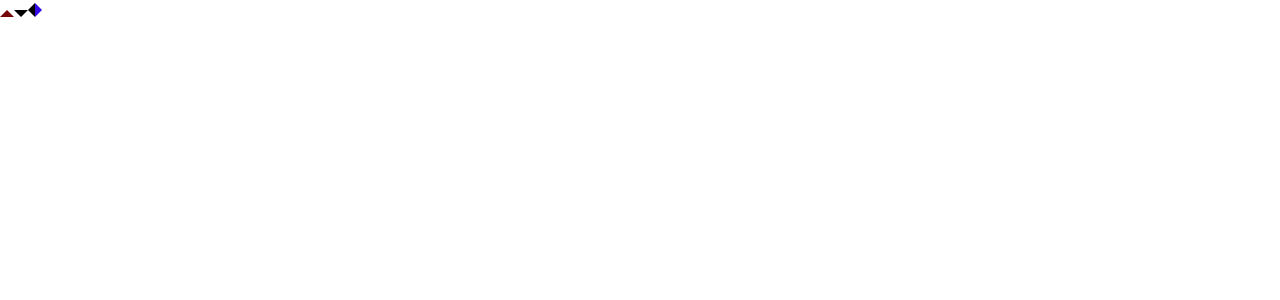
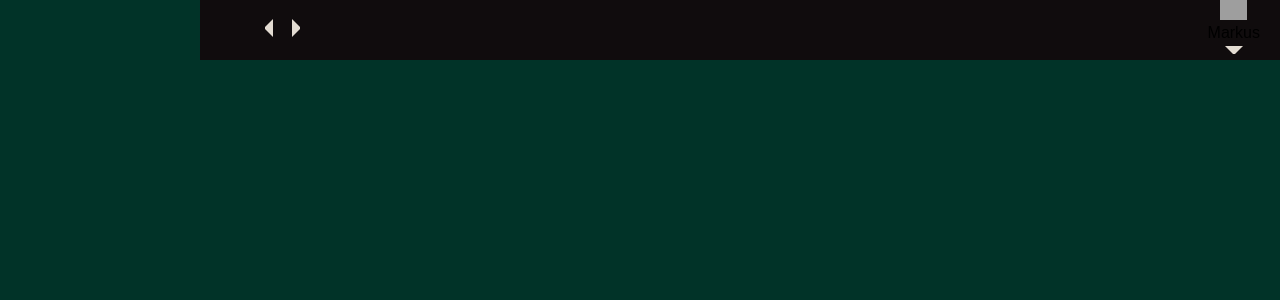
Before and after one commit to mwiby/music-app, a Vue app: page / in a window 1280 px wide. Shown: the top 300 px of the page. Built offline with nearby package versions, Linux system fonts and the light colour scheme; grey boxes are pictures that could not be loaded.

Commit message:
first stage navbar

```diff
--- a/src/App.vue
+++ b/src/App.vue
@@ -1,14 +1,35 @@
 <script setup lang="ts">
+import { ref, onMounted } from "vue"
+import { RouterLink, RouterView } from "vue-router"
 
+let openMenu = ref(false)
 </script>
 
 <template>
+
   <div>
-    <div class="container">
-      <i class="chevron-up"></i>
-      <i class="chevron-down"></i>
-      <i class="chevron-left"></i>
-      <i class="chevron-right"></i>
+    <div class="top-bar">
+      <div class="flex-container">
+        <button type="button" class="btn-chevron">
+          <i class="chevron-left"></i>
+        </button>
+        <button type="button" class="btn-chevron">
+          <i class="chevron-right"></i>
+        </button>
+      </div>
+      <button @click="openMenu = !openMenu" :class="openMenu ? 'bg-[#282828]' : 'bg-black'"
+                class="btn-chevron">
+                <div class="flex items-center">
+                    <img
+                      class="rounded-full"
+                      width="27"
+                      src="https://unsplash.com/photos/black-violin-on-underwater-digital-wallpaper-yO4XF2uC4g0"
+                    >
+                    <div class="text-white text-[14px] ml-1.5 font-semibold">Markus</div>
+                    <i class="chevron-down" v-if="!openMenu" @click="openMenu = true"></i>
+                    <i class="chevron-up" v-else @click="openMenu = false"></i>
+                </div>
+      </button>
     </div>
   </div>
 </template>
@@ -16,4 +37,33 @@
 <style lang="scss" scoped>
 @import "@/assets/styles.scss";
 
+.top-bar {
+  width: calc(100% - 240px);
+  height: 60px;
+  position: fixed;
+  right: 0;
+  z-index: 20;
+  background-color: $secondary-color;
+  display: flex;
+  align-items: center;
+  justify-content: space-between;
+  padding: 0 20px;
+  color: $primary-color;
+}
+.flex-container {
+  display: flex;
+  align-items: center;
+  margin-left: 1.5rem;
+}
+.btn-chevron{
+  appearance: none;
+  border: none;
+  padding: 0;
+  background: none;
+  font-family: inherit;
+  font-size: inherit;
+  margin-left: 1.2rem;
+  cursor: pointer; /* Add pointer cursor */
+}
+
 </style>
--- a/src/assets/base.scss
+++ b/src/assets/base.scss
@@ -1,86 +1,22 @@
-/* color palette from <https://github.com/vuejs/theme> */
-:root {
-  --vt-c-white: #ffffff;
-  --vt-c-white-soft: #f8f8f8;
-  --vt-c-white-mute: #f2f2f2;
-
-  --vt-c-black: #181818;
-  --vt-c-black-soft: #222222;
-  --vt-c-black-mute: #282828;
-
-  --vt-c-indigo: #2c3e50;
-
-  --vt-c-divider-light-1: rgba(60, 60, 60, 0.29);
-  --vt-c-divider-light-2: rgba(60, 60, 60, 0.12);
-  --vt-c-divider-dark-1: rgba(84, 84, 84, 0.65);
-  --vt-c-divider-dark-2: rgba(84, 84, 84, 0.48);
-
-  --vt-c-text-light-1: var(--vt-c-indigo);
-  --vt-c-text-light-2: rgba(60, 60, 60, 0.66);
-  --vt-c-text-dark-1: var(--vt-c-white);
-  --vt-c-text-dark-2: rgba(235, 235, 235, 0.64);
-}
-
-/* semantic color variables for this project */
-:root {
-  --color-background: var(--vt-c-white);
-  --color-background-soft: var(--vt-c-white-soft);
-  --color-background-mute: var(--vt-c-white-mute);
-
-  --color-border: var(--vt-c-divider-light-2);
-  --color-border-hover: var(--vt-c-divider-light-1);
-
-  --color-heading: var(--vt-c-text-light-1);
-  --color-text: var(--vt-c-text-light-1);
-
-  --section-gap: 160px;
-}
-
-@media (prefers-color-scheme: dark) {
-  :root {
-    --color-background: var(--vt-c-black);
-    --color-background-soft: var(--vt-c-black-soft);
-    --color-background-mute: var(--vt-c-black-mute);
-
-    --color-border: var(--vt-c-divider-dark-2);
-    --color-border-hover: var(--vt-c-divider-dark-1);
-
-    --color-heading: var(--vt-c-text-dark-1);
-    --color-text: var(--vt-c-text-dark-2);
-  }
-}
-
-*,
-*::before,
-*::after {
-  box-sizing: border-box;
+// Reset styles
+html,
+body,
+ul,
+ol {
   margin: 0;
-  font-weight: normal;
+  padding: 0;
 }
 
 body {
-  min-height: 100vh;
-  color: var(--color-text);
-  background: var(--color-background);
-  transition:
-    color 0.5s,
-    background-color 0.5s;
-  line-height: 1.6;
-  font-family:
-    Inter,
-    -apple-system,
-    BlinkMacSystemFont,
-    'Segoe UI',
-    Roboto,
-    Oxygen,
-    Ubuntu,
-    Cantarell,
-    'Fira Sans',
-    'Droid Sans',
-    'Helvetica Neue',
-    sans-serif;
-  font-size: 15px;
-  text-rendering: optimizeLegibility;
-  -webkit-font-smoothing: antialiased;
-  -moz-osx-font-smoothing: grayscale;
+  font-family: Arial, sans-serif;
+  font-size: 16px;
+  line-height: 1.5;
+  color: #e3dcd2;
+  background-color: #013328;
 }
+
+// color palette
+$primary-color: #e3dcd2;
+$secondary-color: #100c0d;
+$text-color: #0d0d0d;
+$background-color: #013328;
--- a/src/assets/mixins.scss
+++ b/src/assets/mixins.scss
@@ -1,31 +1,31 @@
 
 @mixin chevron-icon {
     display: inline-block;
-    width: 0;
-    height: 0;
+    width: 2px;
+    height: 2px;
     border-style: solid;
   }
 
   .chevron-up {
     @include chevron-icon;
     border-width: 0 0.5em 0.5em 0.5em;
-    border-color: transparent transparent #750707 transparent;
+    border-color: transparent transparent #e3dcd2 transparent;
   }
 
   .chevron-down {
     @include chevron-icon;
     border-width: 0.5em 0.5em 0 0.5em;
-    border-color: #000 transparent transparent transparent;
+    border-color: #e3dcd2 transparent transparent transparent;
   }
 
   .chevron-left {
     @include chevron-icon;
     border-width: 0.5em 0.5em 0.5em 0;
-    border-color: transparent #000 transparent transparent;
+    border-color: transparent #e3dcd2 transparent transparent;
   }
 
   .chevron-right {
     @include chevron-icon;
     border-width: 0.5em 0 0.5em 0.5em;
-    border-color: transparent transparent transparent #330ae7;
+    border-color: transparent transparent transparent #e3dcd2;
   }
```
